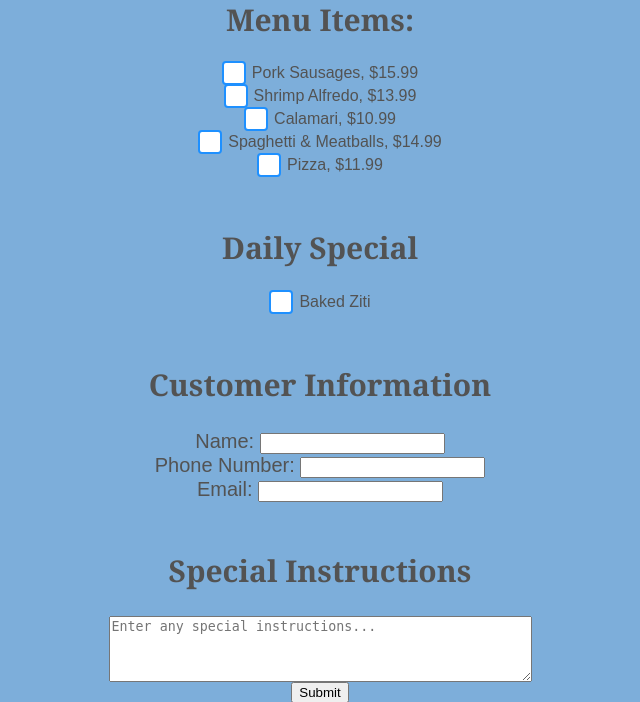
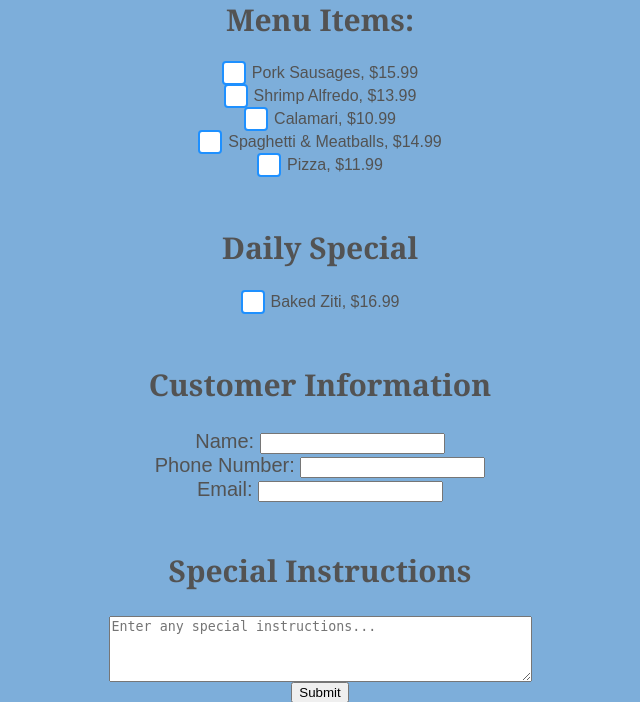
Before and after one commit to rypetrat/CS412, a Django app: page /restaurant/order in a window 1280 px wide. Shown: the part 173-875 px from the top of the page, without its empty margins (320-960 px from the left). Run offline with Django 5.2, Linux system fonts and the light colour scheme.

Commit message:
added the total price calculations

```diff
--- a/restaurant/templates/restaurant/confirmation.html
+++ b/restaurant/templates/restaurant/confirmation.html
@@ -16,6 +16,10 @@
         </h2>
         <p>
             {% if daily_special %}{{ daily_special }},{% else %}{% endif %} {{ selected_food_items|join:", " }}{% if 'Pizza' in selected_food_items %} with toppings: {{ selected_toppings|join:", " }}.{% endif %}
+        </p>
+        <h2>Total Price</h2>
+        <p>
+            ${{ total_price }}
         </p>
         <h2>
             Special Instructions
--- a/restaurant/templates/restaurant/order.html
+++ b/restaurant/templates/restaurant/order.html
@@ -64,7 +64,7 @@
                 <br><label><h2>Daily Special</h2></label>
                 <label class="custom-checkbox">
                     <input type="checkbox" name="daily" class="checkbox-input" value="{{ selected_daily_special }}">
-                    <span class="checkbox-mark"></span> {{ selected_daily_special }}
+                    <span class="checkbox-mark"></span> {{ selected_daily_special }}, $16.99
                 </label> <br>
             </td>
         </tr>
--- a/restaurant/views.py
+++ b/restaurant/views.py
@@ -60,6 +60,24 @@ def submit(request):
         # Format the ready time for display in 12-hour format
         formatted_ready_time = ready_time.strftime("%I:%M %p")
 
+        # Define the prices for food items
+        prices = {
+            'Pork Sausages': 15.99,
+            'Shrimp Alfredo': 13.99,
+            'Calamari': 10.99,
+            'Spaghetti & Meatballs': 14.99,
+            'Pizza': 11.99,
+        }
+
+        # Calculate total price
+        total_price = sum(prices[item] for item in selected_food_items if item in prices)
+
+        # If the daily special is selected, add its price to the total
+        if daily_special:
+            total_price += 16.99
+
+        total_price = round(total_price, 2)
+
         # Update the context with the submitted data
         context.update({
             'selected_food_items': selected_food_items,
@@ -70,5 +88,6 @@ def submit(request):
             'email': email,
             'special_instructions': special_instructions,
             'ready_time': formatted_ready_time,
+            'total_price': total_price,
         })
     return render(request, template_name, context=context)
```
